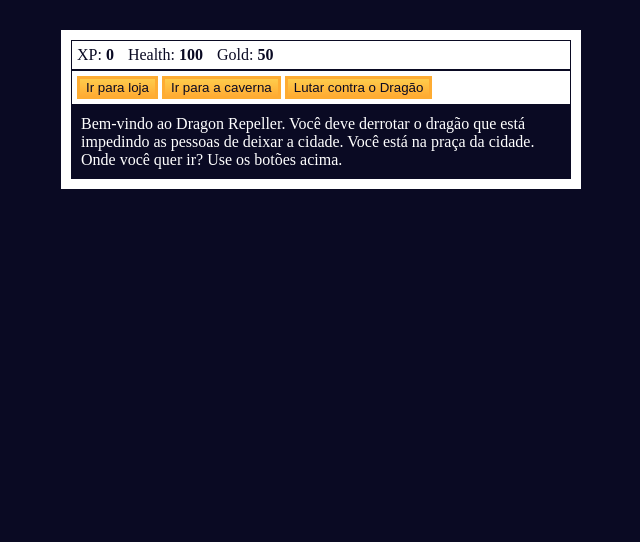
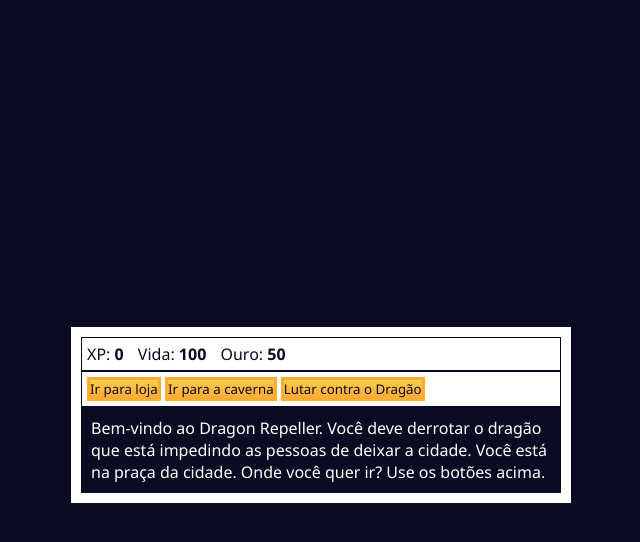
Before and after one commit to EraldoJuniorDev/Dragon-Repeller, a plain HTML site: page index.html in a window 1280 px wide. Shown: the whole page, without its empty margins (319-959 px from the left). Drawn offline with Linux system fonts and the light colour scheme.

Commit message:
Ajustes de display

```diff
--- a/css/styles.css
+++ b/css/styles.css
@@ -1,4 +1,19 @@
+*{
+    margin: 0;
+    padding: 0;
+    box-sizing: border-box;
+    font-family: 'Segoe UI', Tahoma, Geneva, Verdana, sans-serif;
+}
+
+html{
+    height: 100%;
+}
+
 body {
+    display: flex;
+    align-items: center;
+    justify-content: center;
+    height: 100%;
     background-color: #0a0a23;
   }
 
--- a/index.html
+++ b/index.html
@@ -9,8 +9,8 @@
     <div id="game">
       <div id="stats">
         <span class="stat">XP: <strong><span id="xpText">0</span></strong></span>
-        <span class="stat">Health: <strong><span id="healthText">100</span></strong></span>
-        <span class="stat">Gold: <strong><span id="goldText">50</span></strong></span>
+        <span class="stat">Vida: <strong><span id="healthText">100</span></strong></span>
+        <span class="stat">Ouro: <strong><span id="goldText">50</span></strong></span>
       </div>
       <div id="controls">
         <button id="button1">Ir para loja</button>
--- a/js/script.js
+++ b/js/script.js
@@ -4,7 +4,7 @@ let gold = 50;
 let currentWeapon = 0;
 let fighting;
 let monsterHealth;
-let inventory = ["stick"];
+let inventory = ["bastão"];
 
 const button1 = document.querySelector('#button1');
 const button2 = document.querySelector("#button2");
```
